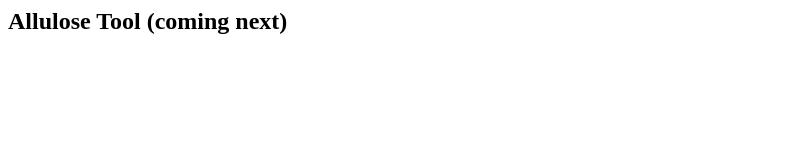
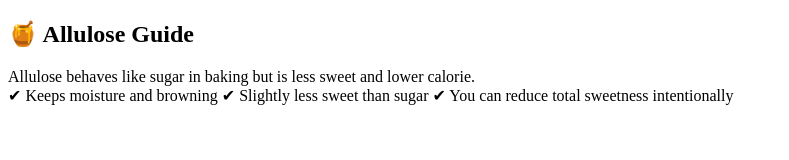
Before and after one commit to Jacob-isepic/Bakers-guide-to-sweeteners, a plain HTML site: page allulose.html in a window 1280 px wide. Shown: the whole page, without its empty margins (0-789 px from the left). Drawn offline with Linux system fonts and the light colour scheme.

Commit message:
Update allulose.html

```diff
--- a/allulose.html
+++ b/allulose.html
@@ -1 +1,25 @@
-<h2>Allulose Tool (coming next)</h2>
+<!DOCTYPE html>
+<html>
+<head>
+<meta charset="UTF-8">
+<meta name="viewport" content="width=device-width, initial-scale=1.0">
+<title>Allulose Guide</title>
+<link rel="stylesheet" href="style.css">
+</head>
+
+<body>
+
+<h2>🍯 Allulose Guide</h2>
+
+<div class="card">
+Allulose behaves like sugar in baking but is less sweet and lower calorie.
+</div>
+
+<div class="card">
+✔ Keeps moisture and browning
+✔ Slightly less sweet than sugar
+✔ You can reduce total sweetness intentionally
+</div>
+
+</body>
+</html>
```
